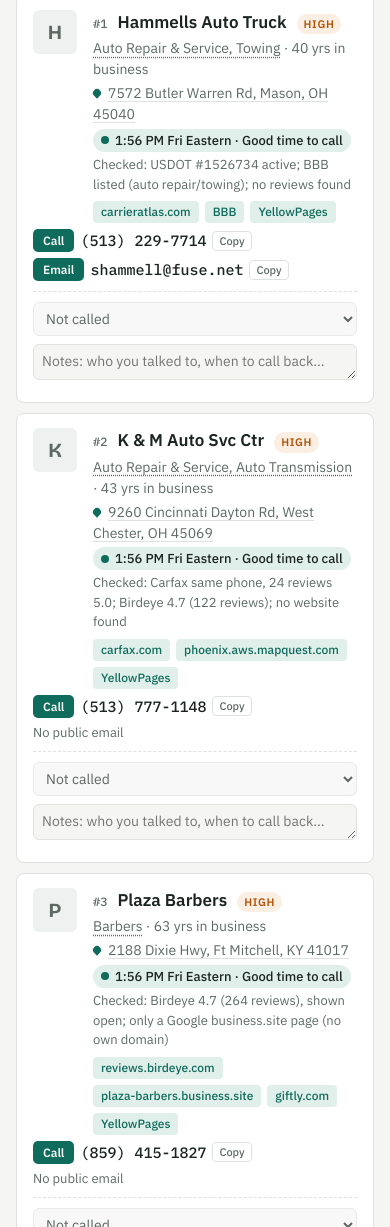
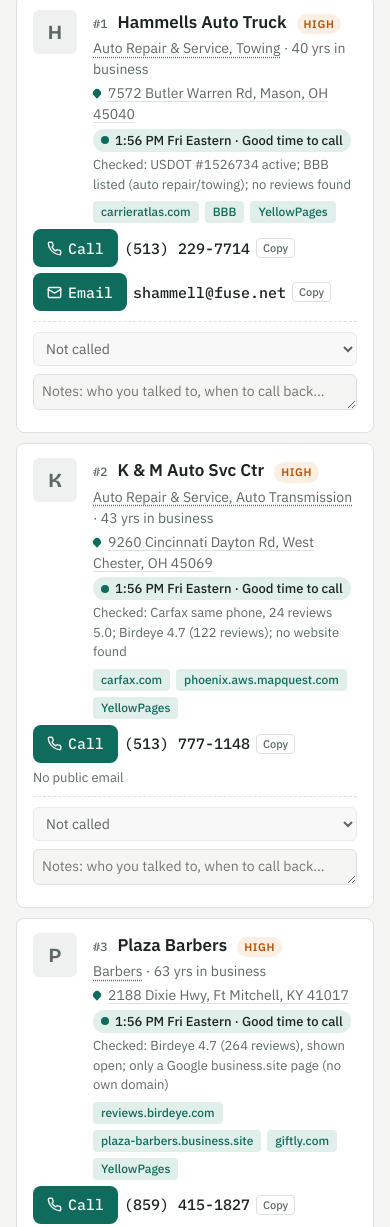
Before and after one commit to MillisJn/website-call-list, a plain HTML site: page index.html in a window 390 px wide. Shown: the part 727-1954 px from the top of the page. Drawn offline with nearby package versions, Linux system fonts and the light colour scheme.

Commit message:
Add phone and email icons to call buttons
Co-Authored-By: Claude Opus 5.5 <noreply@anthropic.com>
Claude-Session: https://claude.ai/code/session_01GXuEM1qmt12P3QSPuuCqg8

```diff
--- a/index.html
+++ b/index.html
@@ -74,6 +74,8 @@ button.copy:hover{color:var(--fg);border-color:var(--muted)}
 .who-bar button{font:600 14px var(--body);color:var(--bg);background:var(--accent);border:0;border-radius:6px;padding:9px 14px;cursor:pointer}
 .linkbtn{font:inherit;color:var(--accent);background:none;border:0;padding:0;cursor:pointer;text-decoration:underline}
 
+a.act{display:inline-flex!important;align-items:center;gap:6px;font-size:14px!important;border-radius:8px!important;padding:8px 14px!important;min-height:38px}
+
 .clock{display:inline-flex;align-items:center;gap:6px;font-size:13px;font-weight:500;padding:2px 8px;border-radius:99px;background:var(--chip);color:var(--fg)}
 .clock i{width:8px;height:8px;border-radius:50%;background:var(--muted)}
 .c-good i{background:var(--accent)}.c-good{background:var(--accent-soft)}
@@ -82,7 +84,7 @@ a.name{color:var(--fg);text-decoration:none}a.name:hover{color:var(--accent);tex
 a.addr{color:var(--muted);text-decoration:underline;text-decoration-color:var(--line);text-underline-offset:3px}a.addr:hover{color:var(--accent)}
 a.addr::before{content:"";display:inline-block;width:8px;height:8px;border-radius:50% 50% 50% 0;transform:rotate(-45deg);background:var(--accent);margin-right:7px;vertical-align:1px}
 button.tlink{font:inherit;color:inherit;background:none;border:0;padding:0;cursor:pointer;text-decoration:underline dotted;text-underline-offset:3px}button.tlink:hover{color:var(--accent)}
-a.act{flex:none;text-decoration:none;font:600 12px var(--body);color:var(--bg);background:var(--accent);border-radius:5px;padding:4px 10px;text-decoration:none}
+a.act{flex:none;text-decoration:none;display:inline-flex;align-items:center;gap:6px;font:600 14px var(--body);color:var(--bg);background:var(--accent);border-radius:8px;padding:8px 14px;text-decoration:none;min-height:38px}
 
 a.act:hover{filter:brightness(1.1)}
 #toast{position:fixed;left:50%;bottom:calc(16px + env(safe-area-inset-bottom,0px));transform:translate(-50%,20px);opacity:0;pointer-events:none;background:var(--fg);color:var(--bg);font-size:14px;padding:10px 14px;border-radius:8px;max-width:calc(100% - 32px);transition:opacity .2s,transform .2s;z-index:20}
@@ -199,9 +201,10 @@ function fill(sel,key,all){const v=[...new Set(D.map(r=>r[key]).filter(Boolean))
 fill('#trade','trade','All trades');fill('#town','town','All towns');
 const st=[['leads',D.length],['with email',D.filter(r=>r.email).length],['on Facebook',D.filter(r=>r.links.some(l=>l.includes('facebook.com'))).length],['High priority',D.filter(r=>r.priority==='High').length]];
 $('#stats').innerHTML=st.map(([k,v])=>`<span><b>${v}</b>${k}</span>`).join('');
+const ICON={phone:'<svg aria-hidden="true" viewBox="0 0 24 24" width="15" height="15" fill="none" stroke="currentColor" stroke-width="2.2" stroke-linecap="round" stroke-linejoin="round"><path d="M22 16.9v3a2 2 0 0 1-2.2 2 19.8 19.8 0 0 1-8.6-3.1 19.5 19.5 0 0 1-6-6A19.8 19.8 0 0 1 2.1 4.2 2 2 0 0 1 4.1 2h3a2 2 0 0 1 2 1.7c.1.9.4 1.8.7 2.7a2 2 0 0 1-.5 2.1L8 9.8a16 16 0 0 0 6 6l1.3-1.3a2 2 0 0 1 2.1-.4c.9.3 1.8.6 2.7.7a2 2 0 0 1 1.7 2z"/></svg>',email:'<svg aria-hidden="true" viewBox="0 0 24 24" width="15" height="15" fill="none" stroke="currentColor" stroke-width="2.2" stroke-linecap="round" stroke-linejoin="round"><rect x="2" y="4" width="20" height="16" rx="2"/><path d="m22 7-10 6L2 7"/></svg>'};
 function line(v,kind,r){if(!v)return `<div class="cline none"><span>No public ${kind}</span></div>`;
   const href=kind==='phone'?'tel:+1'+String(v).replace(/\D/g,'').slice(-10):'mailto:'+v+'?subject='+encodeURIComponent('A website for '+r.name);
-  return `<div class="cline"><a class="act" href="${esc(href)}">${kind==='phone'?'Call':'Email'}</a><span class="val">${esc(v)}</span><button class="copy" data-v="${esc(v)}" type="button">Copy</button></div>`}
+  return `<div class="cline"><a class="act" href="${esc(href)}">${ICON[kind]}<span>${kind==='phone'?'Call':'Email'}</span></a><span class="val">${esc(v)}</span><button class="copy" data-v="${esc(v)}" type="button">Copy</button></div>`}
 const maps=r=>'https://www.google.com/maps/search/?api=1&query='+encodeURIComponent(r.name+' '+(r.address||r.town));
 const gsearch=r=>'https://www.google.com/search?q='+encodeURIComponent(r.name+' '+(r.town||'Cincinnati'));
 function render(){
```
